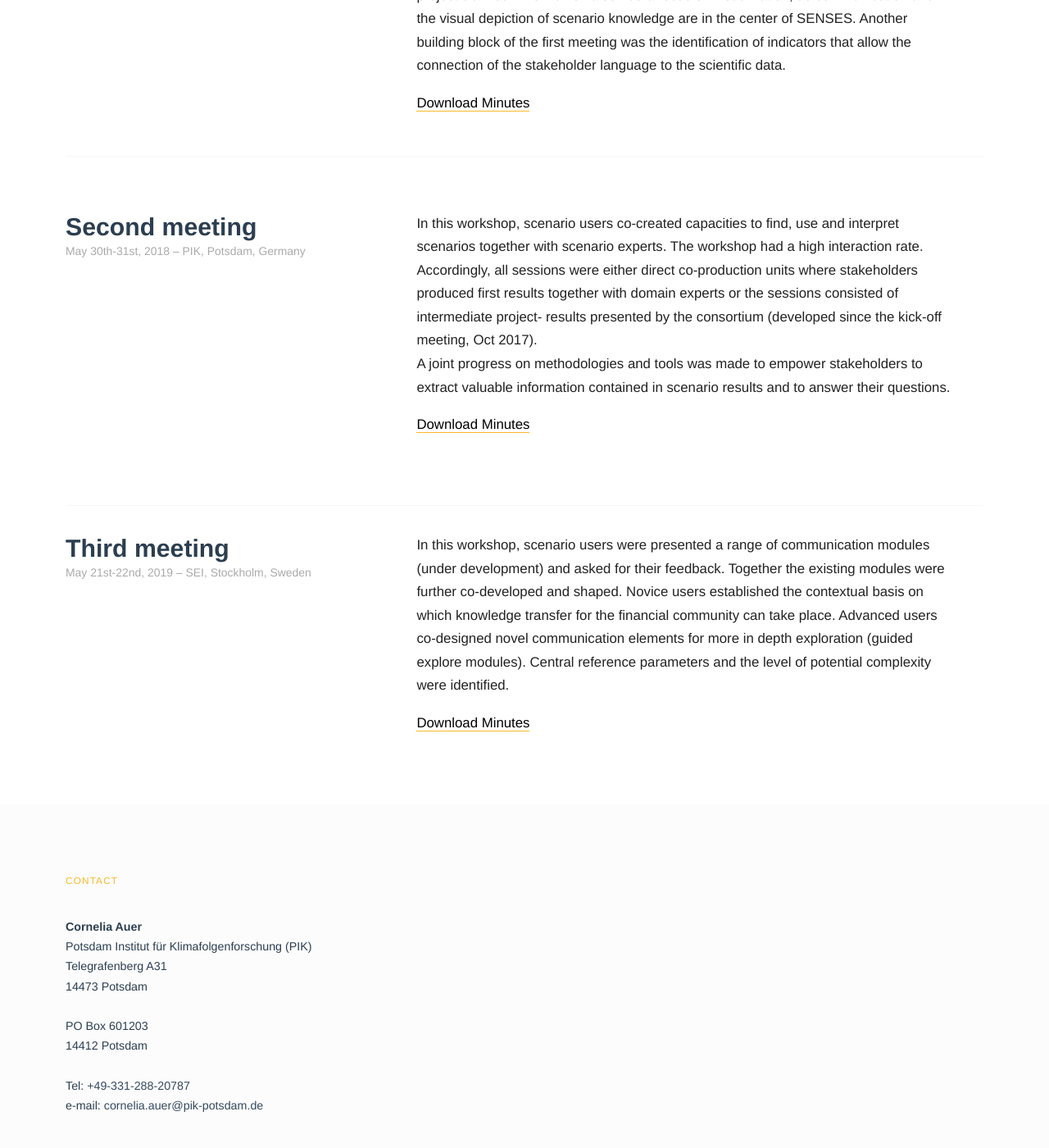
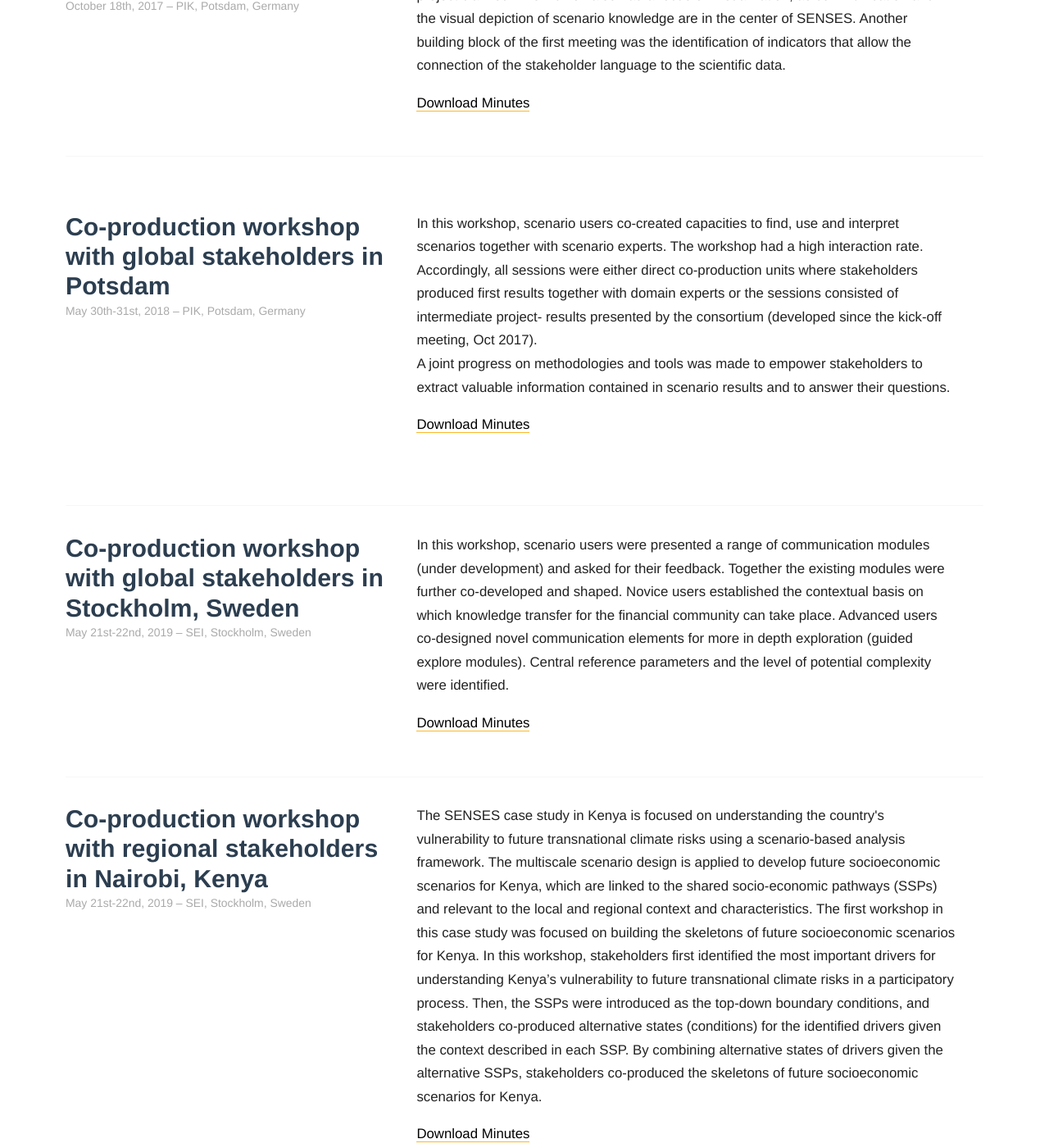
Before and after one commit to SensesProject/project-website-jekyll, a Jekyll site: the page built from events/index.html, in a window 1280 px wide and 1400 px high, scrolled down 372 px. Shown: the whole window at 82% size. Built offline with Jekyll 4.4.1, drawn with Linux system fonts in a browser that asks for light colours; some web fonts are replaced; some of the changed text lies outside the part shown.

Commit message:
Added Kenyan workshop report

```diff
--- a/events/index.html
+++ b/events/index.html
@@ -5,7 +5,7 @@ layout: home
   <span class="caption">Events</span>
   <section class="column">
     <div class="aside">
-      <h4>Kick-off meeting</h4>
+      <h4>Kick-off meeting with global stakeholders</h4>
       <h5>October 18th, 2017 – PIK, Potsdam, Germany</h5>
     </div>
     <div class="content">
@@ -22,7 +22,7 @@ layout: home
   </section>
   <section class="column">
     <div class="aside">
-      <h4>Second meeting</h4>
+      <h4>Co-production workshop with global stakeholders in Potsdam</h4>
       <h5>May 30th-31st, 2018 – PIK, Potsdam, Germany</h5>
     </div>
     <div class="content">
@@ -38,7 +38,7 @@ layout: home
 </section>
 <section class="column">
     <div class="aside">
-      <h4>Third meeting</h4>
+      <h4>Co-production workshop with global stakeholders in Stockholm, Sweden</h4>
       <h5>May 21st-22nd, 2019 – SEI, Stockholm, Sweden</h5>
     </div>
     <div class="content">
@@ -53,4 +53,19 @@ layout: home
       </p>
     </div>
   </section>
+<section class="column">
+    <div class="aside">
+      <h4>Co-production workshop with regional stakeholders in Nairobi, Kenya</h4>
+      <h5>May 21st-22nd, 2019 – SEI, Stockholm, Sweden</h5>
+    </div>
+    <div class="content">
+      <p>
+        The SENSES case study in Kenya is focused on understanding the country's vulnerability to future transnational climate risks using a scenario-based analysis framework. The multiscale scenario design is applied to develop future socioeconomic scenarios for Kenya, which are linked to the shared socio-economic pathways (SSPs) and relevant to the local and regional context and characteristics.
+        The first workshop in this case study was focused on building the skeletons of future socioeconomic scenarios for Kenya. In this workshop, stakeholders first identified the most important drivers for understanding Kenya’s vulnerability to future transnational climate risks in a participatory process. Then, the SSPs were introduced as the top-down boundary conditions, and stakeholders co-produced alternative states (conditions) for the identified drivers given the context described in each SSP. By combining alternative states of drivers given the alternative SSPs, stakeholders co-produced the skeletons of future socioeconomic scenarios for Kenya.
+      </p>
+      <p>
+        <a href="./events/SENSES-Kenyan case study-1st workshop-Report.pdf">Download Minutes</a>
+      </p>
+    </div>
+  </section>
 </section>
```
